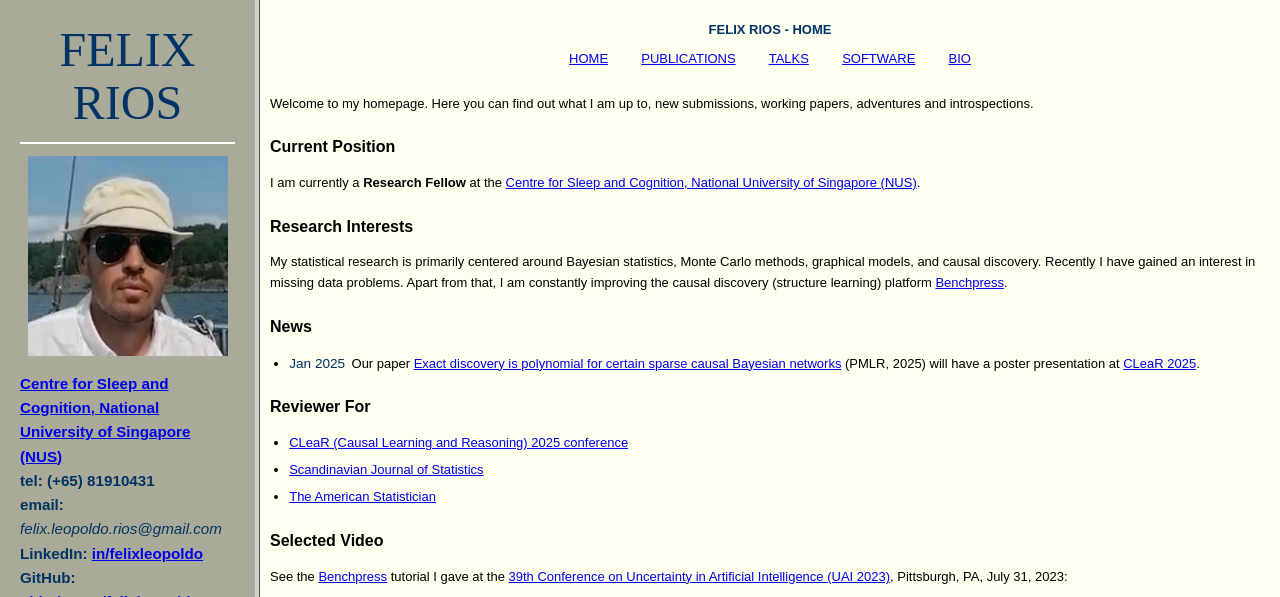
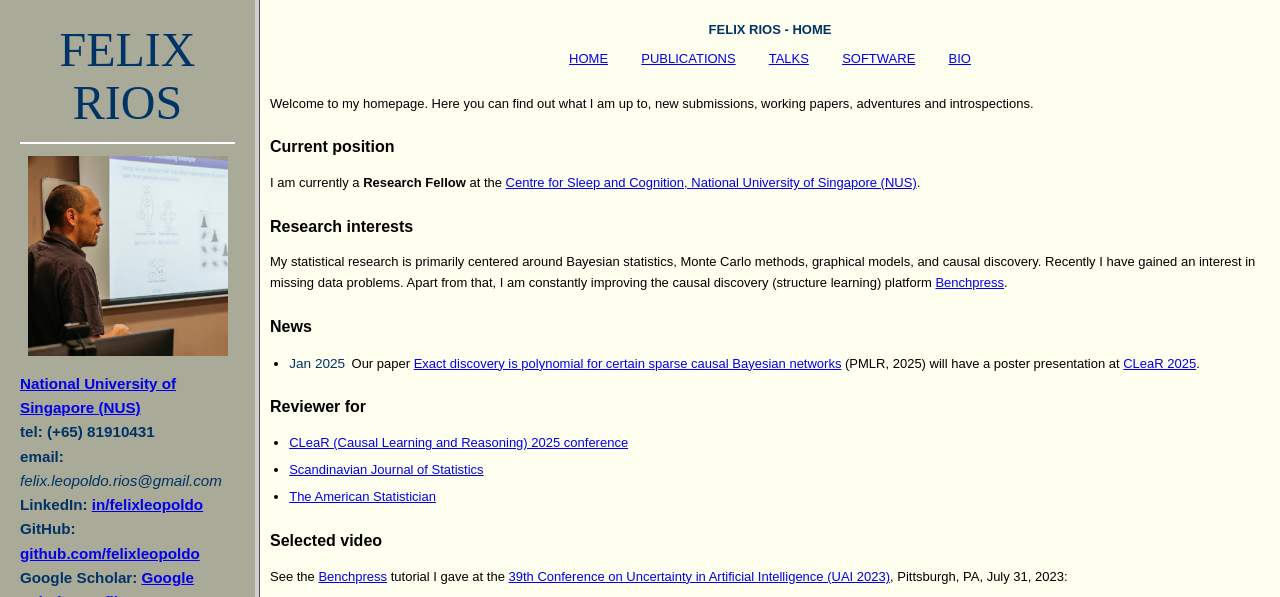
Before and after one commit to felixleopoldo/felixleopoldo.github.io, a Jekyll site: the page built from index.md, in a window 1280 px wide and 986 px high, cut to the strip 0-597 px from the top of the window. Built offline with Jekyll 4.4.1, drawn with Linux system fonts in a browser that asks for light colours.

Commit message:
Fix profile photo, sidebar affiliation, and clean up orphan files
- Swap sidebar photo to IMG_2206.jpg (the one actually used on the live
  site before migration) instead of the unused flrios.jpeg
- Sidebar now shows just the university (short form), with a new
  author.university/university_url config pair; full department/centre
  detail stays on the "Current Position" line on the home page. The
  sidebar include falls back to affiliation if university isn't set.
- Minor home page wording tweaks
- Remove orphaned/unused files: indexdsad.html, flrios.jpeg, flrios2.png

```diff
--- a/_config.yml
+++ b/_config.yml
@@ -9,9 +9,11 @@
   position: "Research Fellow"
   affiliation: "Centre for Sleep and Cognition, National University of Singapore (NUS)"
   affiliation_url: "https://medicine.nus.edu.sg/csc/"
+  university: "National University of Singapore (NUS)"
+  university_url: "https://www.nus.edu.sg/"
   phone: "(+65) 81910431"
   email: "felix.leopoldo.rios@gmail.com"
-  photo: "/assets/images/flrios.jpeg"
+  photo: "/assets/images/IMG_2206.jpg"
 
 url: "https://felixleopoldo.github.io"
 baseurl: ""
--- a/_includes/sidebar.html
+++ b/_includes/sidebar.html
@@ -8,12 +8,14 @@
     <div class="photo photo-placeholder" aria-hidden="true">photo</div>
   {% endif %}
 
+  {% assign sidebar_org = site.author.university | default: site.author.affiliation %}
+  {% assign sidebar_org_url = site.author.university_url | default: site.author.affiliation_url %}
   <div class="contact">
-    {% if site.author.affiliation %}
-      {% if site.author.affiliation_url %}
-        <a href="{{ site.author.affiliation_url }}" target="_blank" rel="noopener">{{ site.author.affiliation }}</a><br>
+    {% if sidebar_org %}
+      {% if sidebar_org_url %}
+        <a href="{{ sidebar_org_url }}" target="_blank" rel="noopener">{{ sidebar_org }}</a><br>
       {% else %}
-        {{ site.author.affiliation }}<br>
+        {{ sidebar_org }}<br>
       {% endif %}
     {% endif %}
     {% if site.author.phone and site.author.phone != "" %}tel: {{ site.author.phone }}<br>{% endif %}
--- a/index.md
+++ b/index.md
@@ -9,12 +9,12 @@
 </section>
 
 <section class="current-position">
-  <h2>Current Position</h2>
+  <h2>Current position</h2>
   <p>I am currently a <strong>{{ site.author.position }}</strong> at the <a href="{{ site.author.affiliation_url }}" target="_blank" rel="noopener">{{ site.author.affiliation }}</a>.</p>
 </section>
 
 <section class="research-interests">
-  <h2>Research Interests</h2>
+  <h2>Research interests</h2>
   <p>My statistical research is primarily centered around Bayesian statistics, Monte Carlo methods, graphical models, and causal discovery.
   Recently I have gained an interest in missing data problems.
   Apart from that, I am constantly improving the causal discovery (structure learning) platform <a href="https://benchpressdocs.readthedocs.io/en/latest/" target="_blank" rel="noopener">Benchpress</a>.</p>
@@ -33,7 +33,7 @@
 
 {% if site.reviewer_for %}
 <section class="reviewer-for">
-  <h2>Reviewer For</h2>
+  <h2>Reviewer for</h2>
   <ul>
     {% for item in site.reviewer_for %}
       <li><a href="{{ item.url }}" target="_blank" rel="noopener">{{ item.name }}</a></li>
@@ -43,7 +43,7 @@
 {% endif %}
 
 <section class="talk-embed">
-  <h2>Selected Video</h2>
+ <h2>Selected video</h2>
   <p>See the <a href="https://benchpressdocs.readthedocs.io/en/latest/" target="_blank" rel="noopener">Benchpress</a> tutorial I gave at the <a href="https://www.auai.org/uai2023/" target="_blank" rel="noopener">39th Conference on Uncertainty in Artificial Intelligence (UAI 2023)</a>, Pittsburgh, PA, July 31, 2023:</p>
   <iframe width="420" height="315" src="https://www.youtube.com/embed/tx3hIH3b9Hg" title="Benchpress tutorial at UAI 2023" frameborder="0" allowfullscreen></iframe>
 </section>
```
Also changed, not shown: indexdsad.html (deleted, +0 -127 lines), assets/images/IMG_2206.jpg (added), assets/images/flrios.jpeg (deleted), flrios.jpeg (deleted), flrios2.png (deleted).
